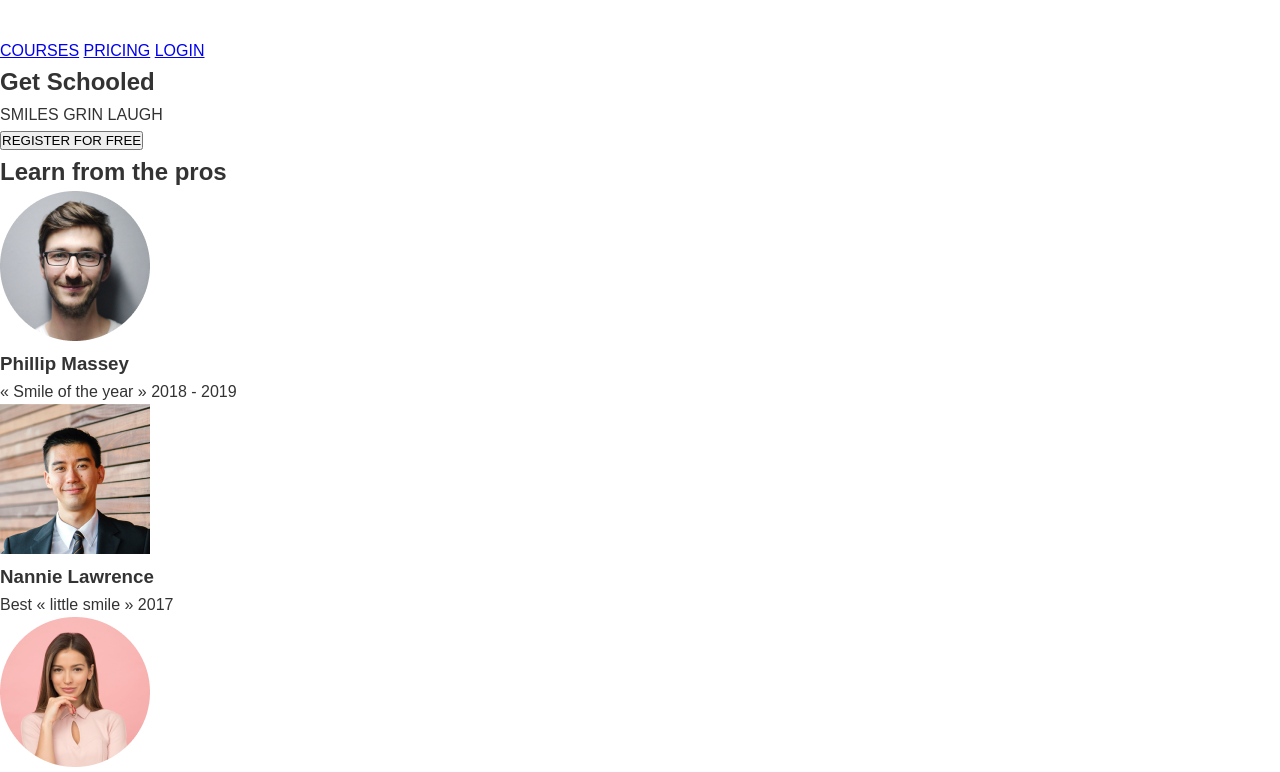
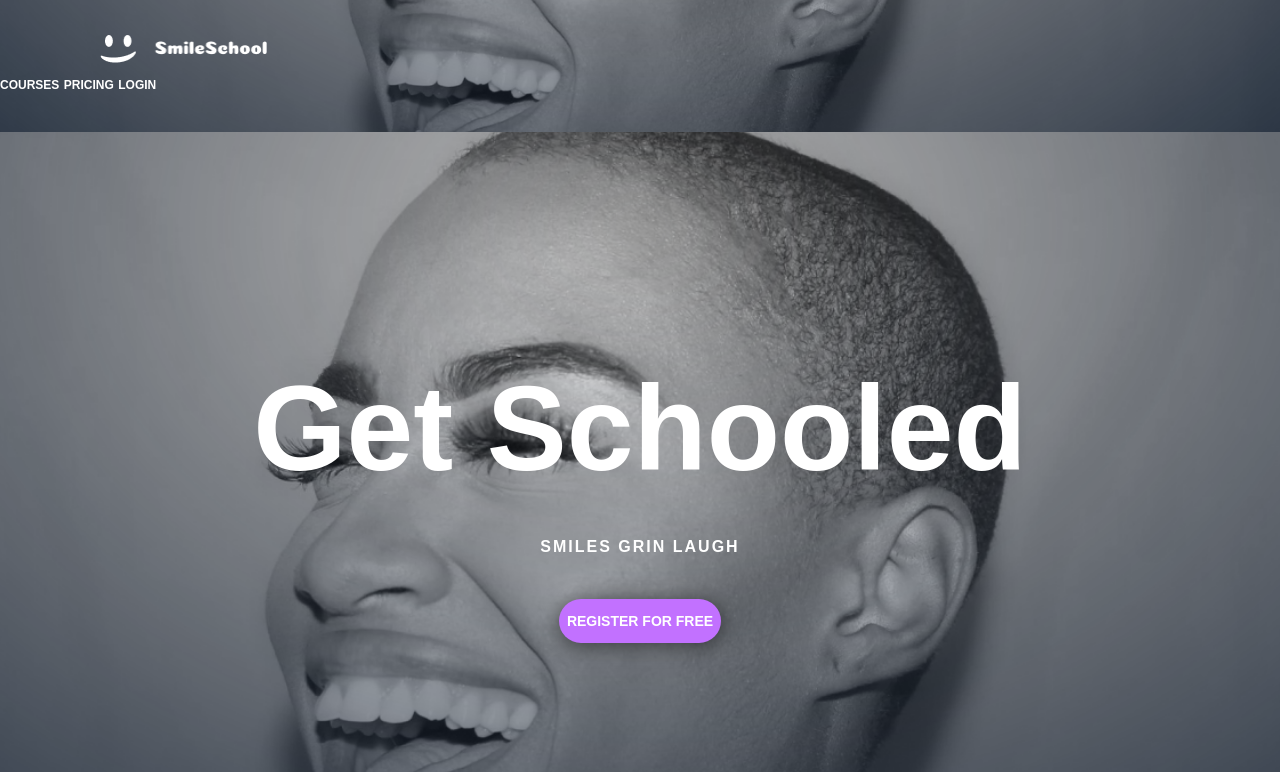
Before and after one commit to Teeya-data/alx_html_css, a plain HTML site: page css_advanced/index.html in a window 1280 px wide. Shown: the top 772 px of the page. Drawn offline with Linux system fonts and the light colour scheme.

Commit message:
Update button and profile dimensions to match Figma specifications

```diff
--- a/css_advanced/styles.css
+++ b/css_advanced/styles.css
@@ -9,7 +9,144 @@
 body {
     font-family: 'Source Sans Pro', sans-serif;
     line-height: 1.6;
-    color: #333;
+    color: #000000;
 }
 
-/* Add your custom styles below */
+/* ========== HEADER STYLES ========== */
+header {
+    background-image: url('images/Object.png');
+    background-size: cover;
+    background-position: center;
+    background-repeat: no-repeat;
+    padding: 35px 0;
+    position: relative;
+}
+
+header > div:first-child {
+    display: flex;
+    justify-content: space-between;
+    align-items: center;
+    max-width: 1440px;
+    margin: 0 auto;
+    padding: 0 100px;
+}
+
+/* Logo */
+header img {
+    width: 167px;
+    height: auto;
+}
+
+/* Navigation */
+header > div:first-child > div:last-child {
+    display: flex;
+    gap: 40px;
+    align-items: center;
+}
+
+header a {
+    color: #FFFFFF;
+    text-decoration: none;
+    font-size: 12px;
+    font-weight: 700;
+}
+
+header a:hover {
+    color: #C271FF;
+}
+
+/* ========== FIRST SECTION (BANNER) STYLES ========== */
+main > section:first-child {
+    background-image: url('images/Object.png');
+    background-size: cover;
+    background-position: center;
+    background-repeat: no-repeat;
+    text-align: center;
+    padding: 200px 20px 100px;
+    color: #FFFFFF;
+}
+
+/* Banner heading */
+main > section:first-child h1 {
+    font-size: 120px;
+    font-weight: 700;
+    color: #FFFFFF;
+    margin-bottom: 10px;
+}
+
+main > section:first-child > div:first-child p {
+    font-size: 16px;
+    font-weight: 700;
+    color: #FFFFFF;
+    letter-spacing: 2px;
+    margin-bottom: 40px;
+}
+
+/* Register button */
+main > section:first-child button {
+    background-color: #C271FF;
+    color: #FFFFFF;
+    border: none;
+    border-radius: 22px;
+    width: 162px;
+    height: 44px;
+    font-size: 14px;
+    font-weight: 600;
+    cursor: pointer;
+    text-transform: uppercase;
+    box-shadow: 0px 2px 20px rgba(0, 0, 0, 0.5);
+}
+
+main > section:first-child button:hover {
+    opacity: 0.9;
+}
+
+/* Learn from pros section */
+main > section:first-child > div:nth-child(2) {
+    margin-top: 150px;
+}
+
+main > section:first-child h2 {
+    font-size: 32px;
+    font-weight: 300;
+    color: #FFFFFF;
+    margin-bottom: 80px;
+}
+
+/* Instructors grid */
+main > section:first-child > div:nth-child(2) > div {
+    display: flex;
+    justify-content: center;
+    gap: 60px;
+    flex-wrap: wrap;
+    max-width: 1009px;
+    height: 237px;
+    margin: 0 auto;
+    align-items: center;
+}
+
+main > section:first-child > div:nth-child(2) > div > div {
+    text-align: center;
+    max-width: 150px;
+}
+
+main > section:first-child > div:nth-child(2) > div img {
+    width: 150px;
+    height: 150px;
+    border-radius: 50%;
+    margin-bottom: 10px;
+}
+
+main > section:first-child > div:nth-child(2) > div h3 {
+    font-size: 18px;
+    font-weight: 900;
+    color: #FFFFFF;
+    margin-bottom: 5px;
+}
+
+main > section:first-child > div:nth-child(2) > div p {
+    font-size: 16px;
+    font-style: italic;
+    font-weight: 400;
+    color: #FFFFFF;
+}
```
